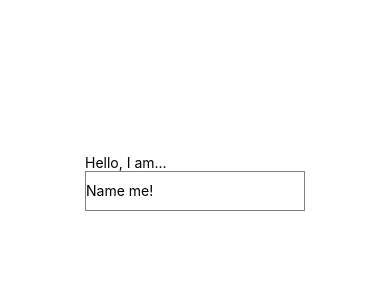
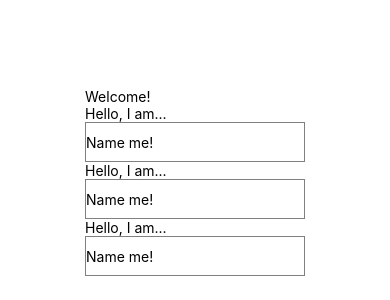
Before and after one commit to otf/reactnative-tutorial, a React Native app: screen / in a window 390 px wide. Shown: the part 240-540 px from the top of the page. Built offline with nearby package versions, Linux system fonts and the light colour scheme.

Commit message:
Render cat component multiple times.

```diff
--- a/Cat.js
+++ b/Cat.js
@@ -17,4 +17,15 @@ const Cat = () => {
   );
 };
 
-export default Cat;
+const Cafe = () => {
+  return (
+    <View>
+      <Text>Welcome!</Text>
+      <Cat/>
+      <Cat/>
+      <Cat/>
+    </View>
+  );
+};
+
+export default Cafe;
```
